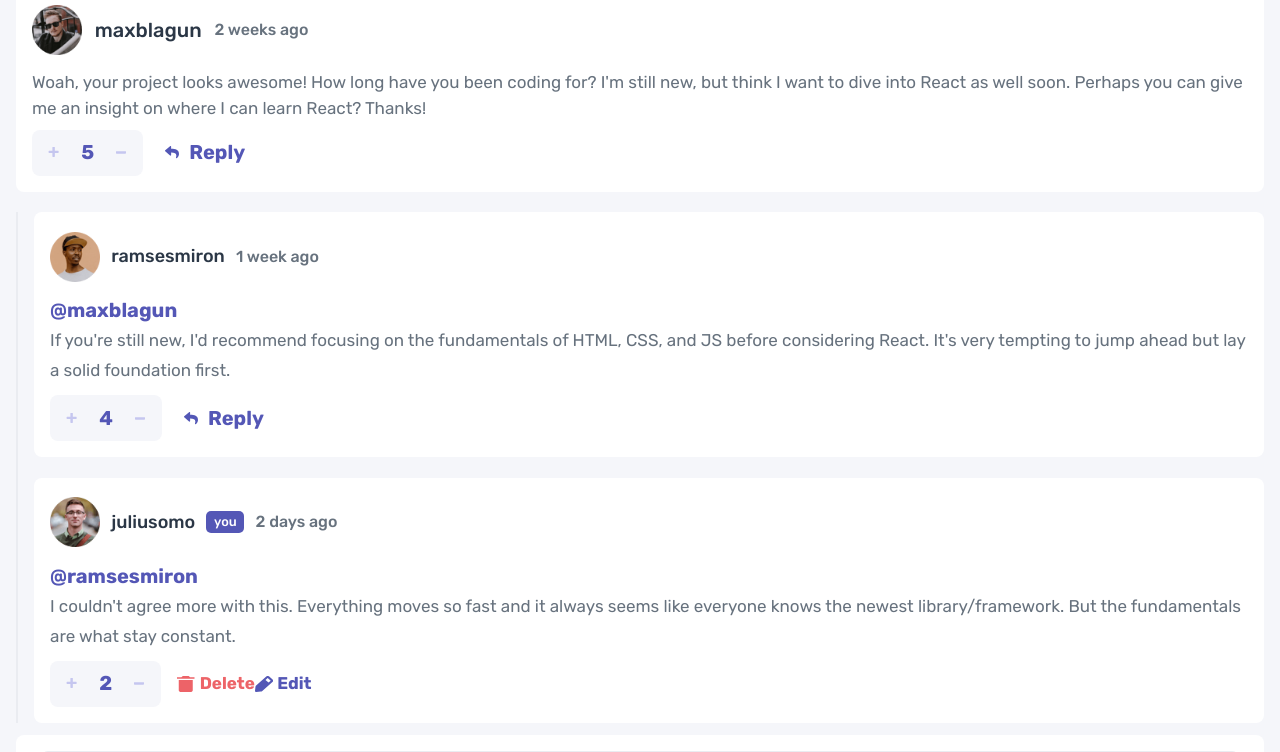
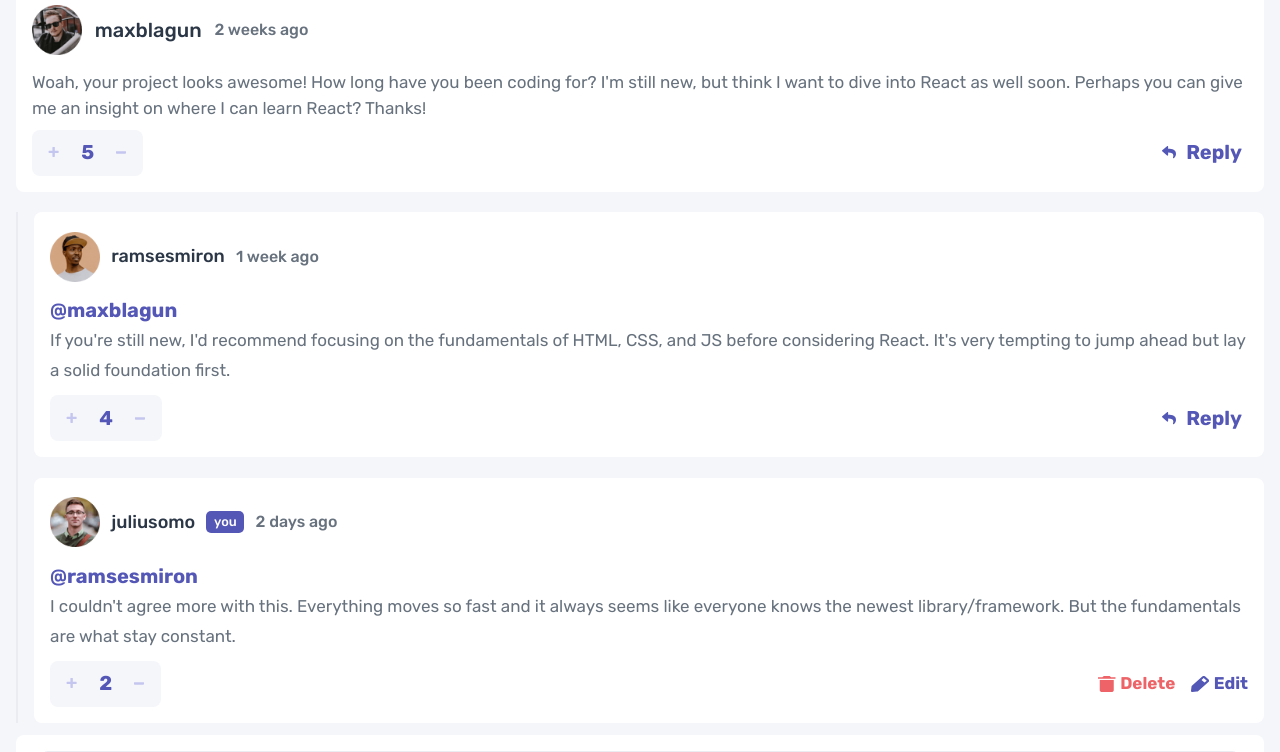
Before and after one commit to OGBENI-NG/interactive-comments-section-main, a React (Vite) app: page / in a window 1280 px wide. Shown: the part 300-1052 px from the top of the page. Built offline with nearby package versions, Linux system fonts and the light colour scheme.

Commit message:
fixed edit-btn bug

```diff
--- a/index.css
+++ b/index.css
@@ -141,17 +141,14 @@ html, body{
 .reply-names-wrapper{
     gap: .7em;
 }
-.reply-wrapper {
+.reply-wrapper, .edit-wrapper {
  gap: 1em;
+ justify-content: space-between;
 }
 .reply-username {
     font-size: 18px;
 }
 
-
-.edit-wrapper {
-    margin: 0;
-}
 
 
 .edit-wrapper button {
```
